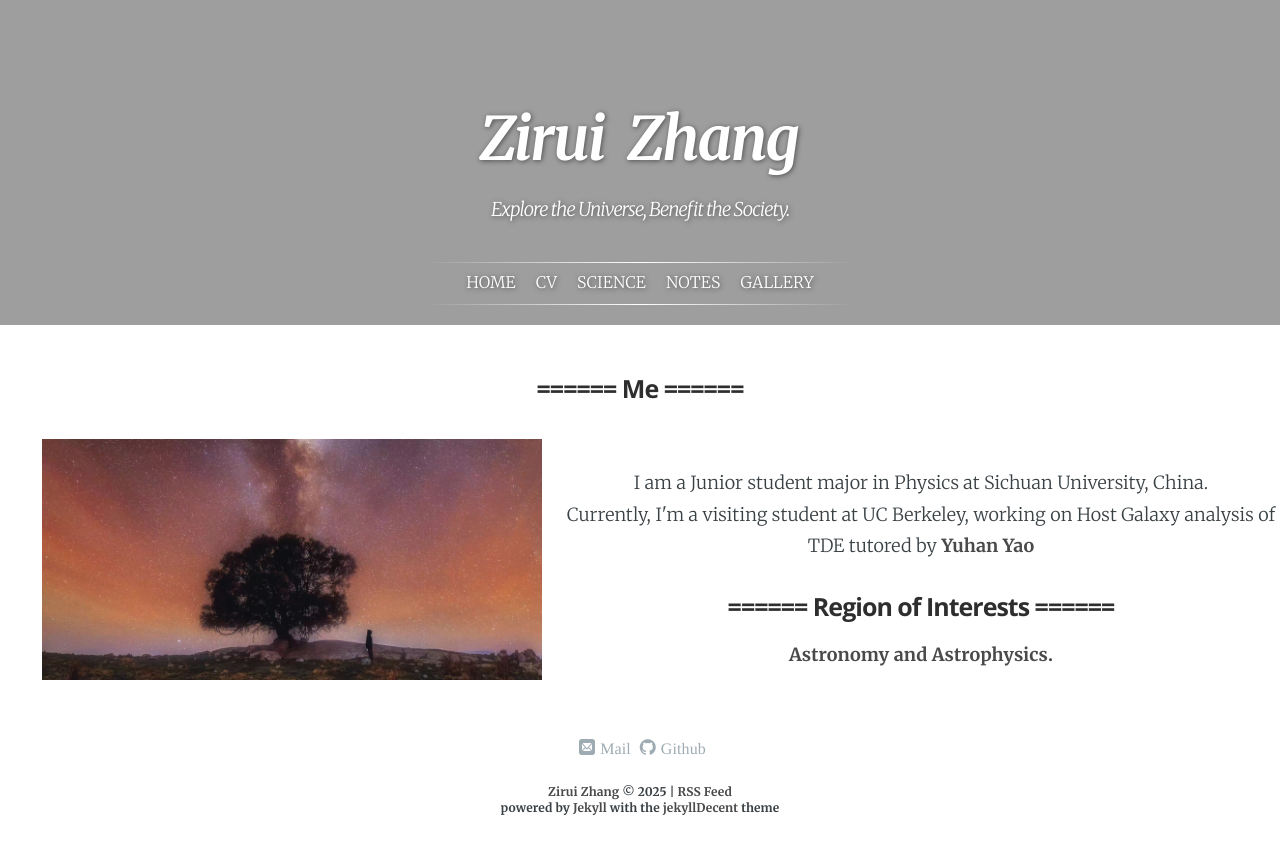
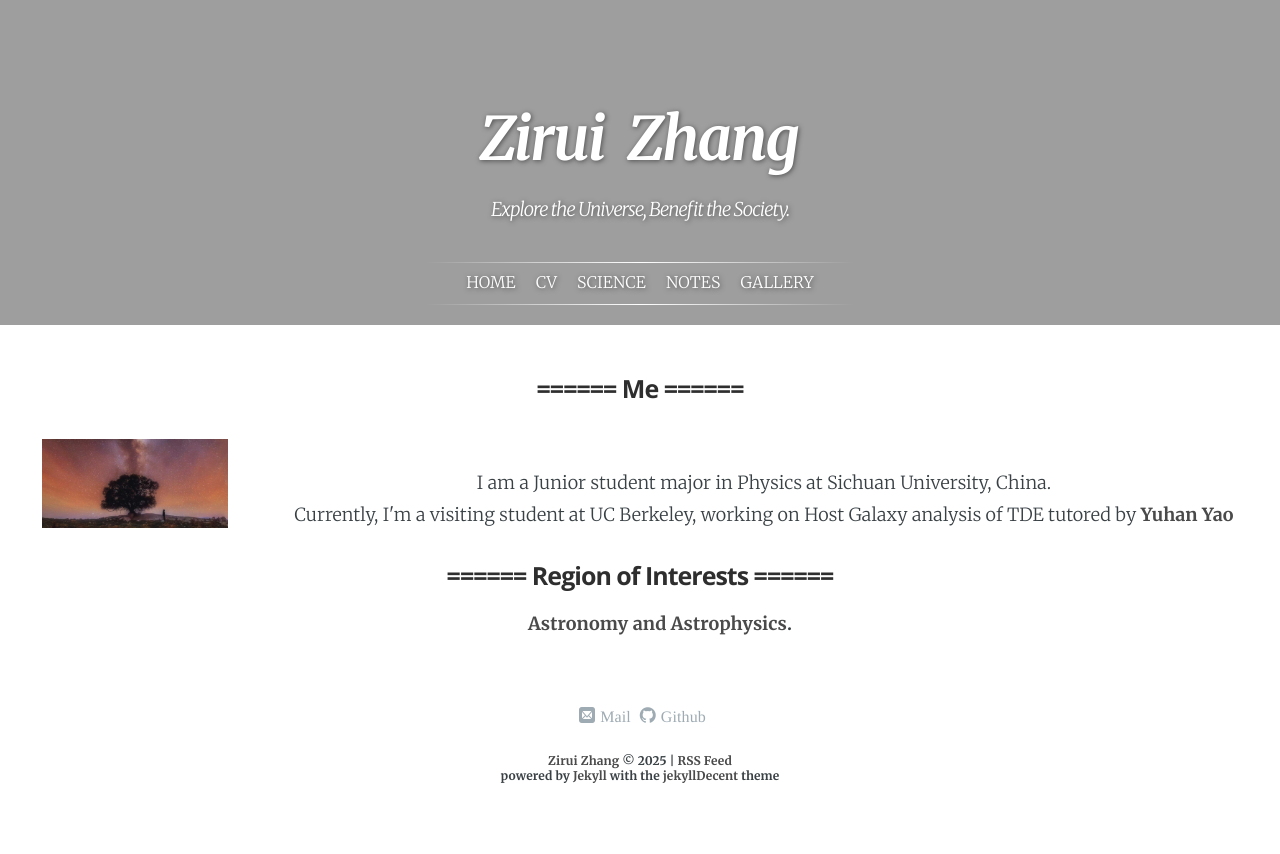
Before and after one commit to ZAKIRAM0/ZAKIRAM0.github.io, a Jekyll site: the page built from index.html, in a window 1280 px wide. Shown: the top 854 px of the page. Built offline with Jekyll 4.4.1, drawn with Linux system fonts in a browser that asks for light colours; some web fonts are replaced; a script that is not in the unit is left out.

Commit message:
Update index.html

```diff
--- a/index.html
+++ b/index.html
@@ -19,7 +19,7 @@ layout: default
    </div>
     <div class="content" style="text-align: center; word-wrap: break-word;">
         <ul>
-           <p style="width:100%; max-width: 1000px;">
+           <p style="width:30%; max-width: 500px;">
             <img src="{{ '/assets/page/wallpaper.jpg' | absolute_url }}" align="left" style="width:50%; max-width:500px; height:auto; vertical-align:left; margin:3px 20px 3px 2px;"/>
           </p>
             <br>
```
